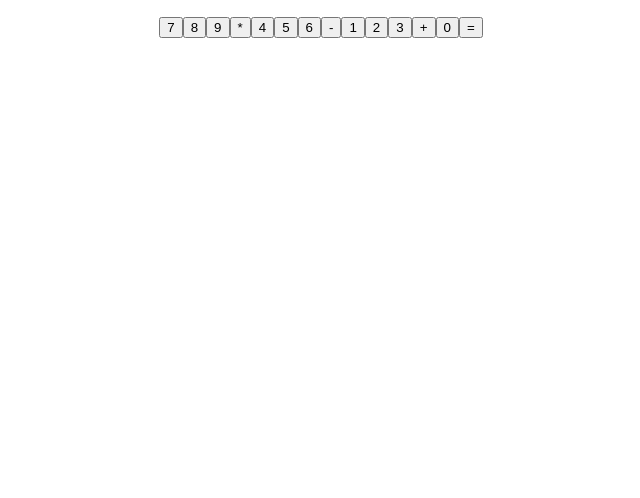
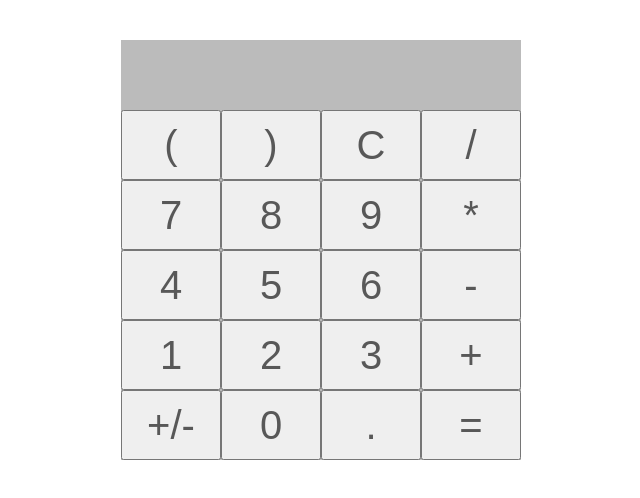
Before and after one commit to DmitryYevtushenko/calculatorOnReact, a React (Create React App) app: page / in a window 1280 px wide. Shown: the top 498 px of the page, without its empty margins (319-959 px from the left). Built offline with nearby package versions, Linux system fonts and the light colour scheme.

Commit message:
1. calculate function is modified (added try - catch) 2. reset function is implemented for reset "output" window

```diff
--- a/src/App.js
+++ b/src/App.js
@@ -3,7 +3,7 @@ import './App.css';
 import KeyPad from "./components/KeyPad";
 import Output from './components/Output';
 
-class App extends Component {
+export default class App extends Component {
   state = {
     result: ''
   };
@@ -11,6 +11,8 @@ class App extends Component {
   buttonPressed = buttonName => {
     if (buttonName === '=') {
       this.calculate();
+    } else if (buttonName === 'C') {
+      this.reset();
     } else
     this.setState({
       result: this.state.result + buttonName
@@ -18,21 +20,34 @@ class App extends Component {
   };
 
   calculate = () => {
+    try {
       this.setState({
-      result: eval(this.state.result)
+        result: eval(this.state.result || "")
       });
+    } catch (e) {
+      this.setState({
+        result: "error"
+      });
+    }
   };
+
+  reset = () => {
+    this.setState({
+      result: ""
+    })
+  }
 
   render() {
     return (
       <div className="App">
+        <div className="keypad">
           <Output result={this.state.result} />
-          <KeyPad buttonPressed={this.buttonPressed}/>
+          <KeyPad buttonPressed={this.buttonPressed} />
+        </div>
+
 
       </div>
     );
   };
 
 }
-
-export default App;
--- a/src/components/KeyPad.js
+++ b/src/components/KeyPad.js
@@ -8,8 +8,12 @@ export default class KeyPad extends Component {
 
   render() {
     return (
-      <div className="KeyPad">
+      <div className="buttons">
         <div>
+          <button type="button" name="(" onClick={this.buttonPressed}>(</button>
+          <button type="button" name=")" onClick={this.buttonPressed}>)</button>
+          <button type="button" name="C" onClick={this.buttonPressed}>C</button>
+          <button type="button" name="/" onClick={this.buttonPressed}>/</button>
           <button type="button" name="7" onClick={this.buttonPressed}>7</button>
           <button type="button" name="8" onClick={this.buttonPressed}>8</button>
           <button type="button" name="9" onClick={this.buttonPressed}>9</button>
@@ -22,7 +26,9 @@ export default class KeyPad extends Component {
           <button type="button" name="2" onClick={this.buttonPressed}>2</button>
           <button type="button" name="3" onClick={this.buttonPressed}>3</button>
           <button type="button" name="+" onClick={this.buttonPressed}>+</button>
+          <button type="button" name="+/-" onClick={this.buttonPressed}>+/-</button>
           <button type="button" name="0" onClick={this.buttonPressed}>0</button>
+          <button type="button" name="." onClick={this.buttonPressed}>.</button>
           <button type="button" name="=" onClick={this.buttonPressed}>=</button>
         </div>
       </div>
--- a/src/components/Output.js
+++ b/src/components/Output.js
@@ -3,7 +3,7 @@ import React, { Component } from 'react';
 export default class Output extends Component {
   render() {
     return (
-      <div className="Output">
+      <div className="output">
         <div>
            <p>
              {this.props.result}
```
Lines whose indentation alone changed are shown as unchanged.
